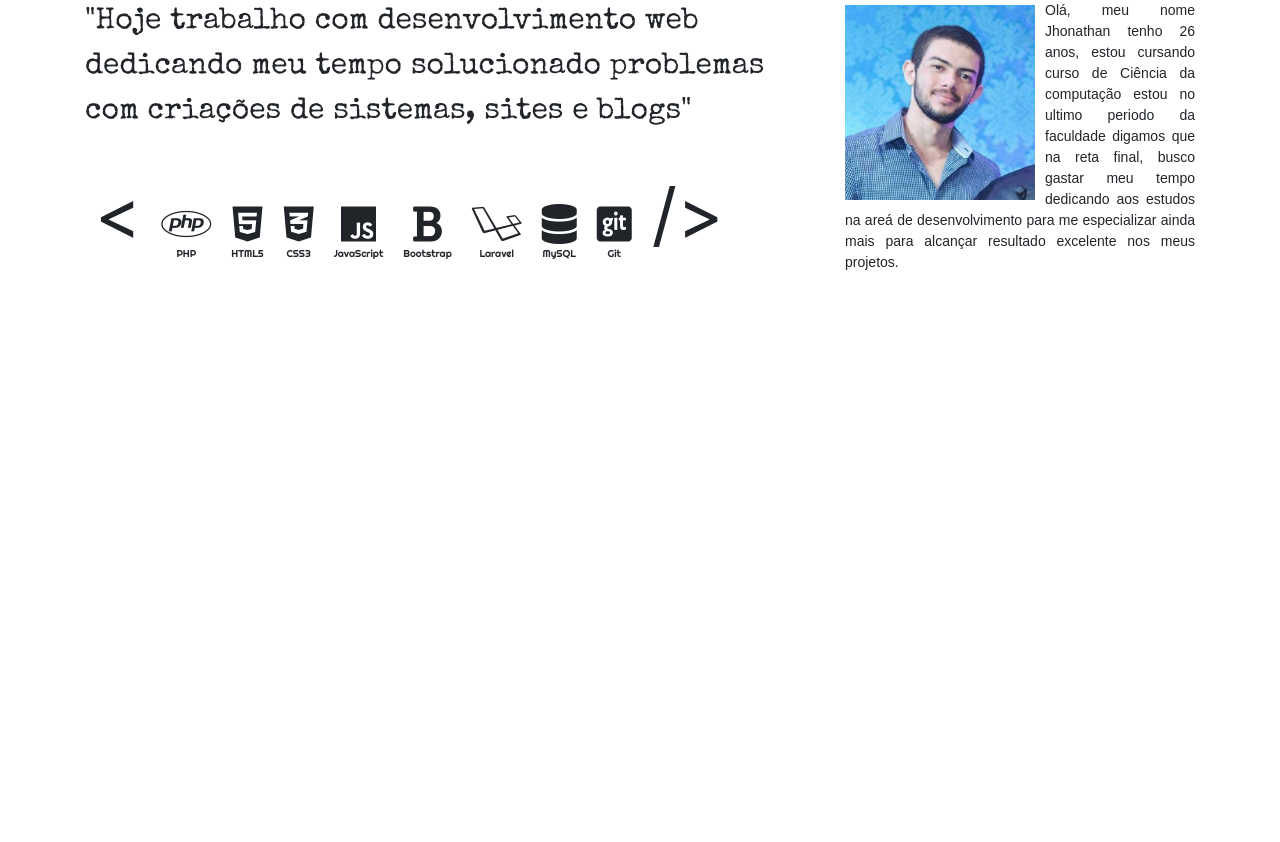
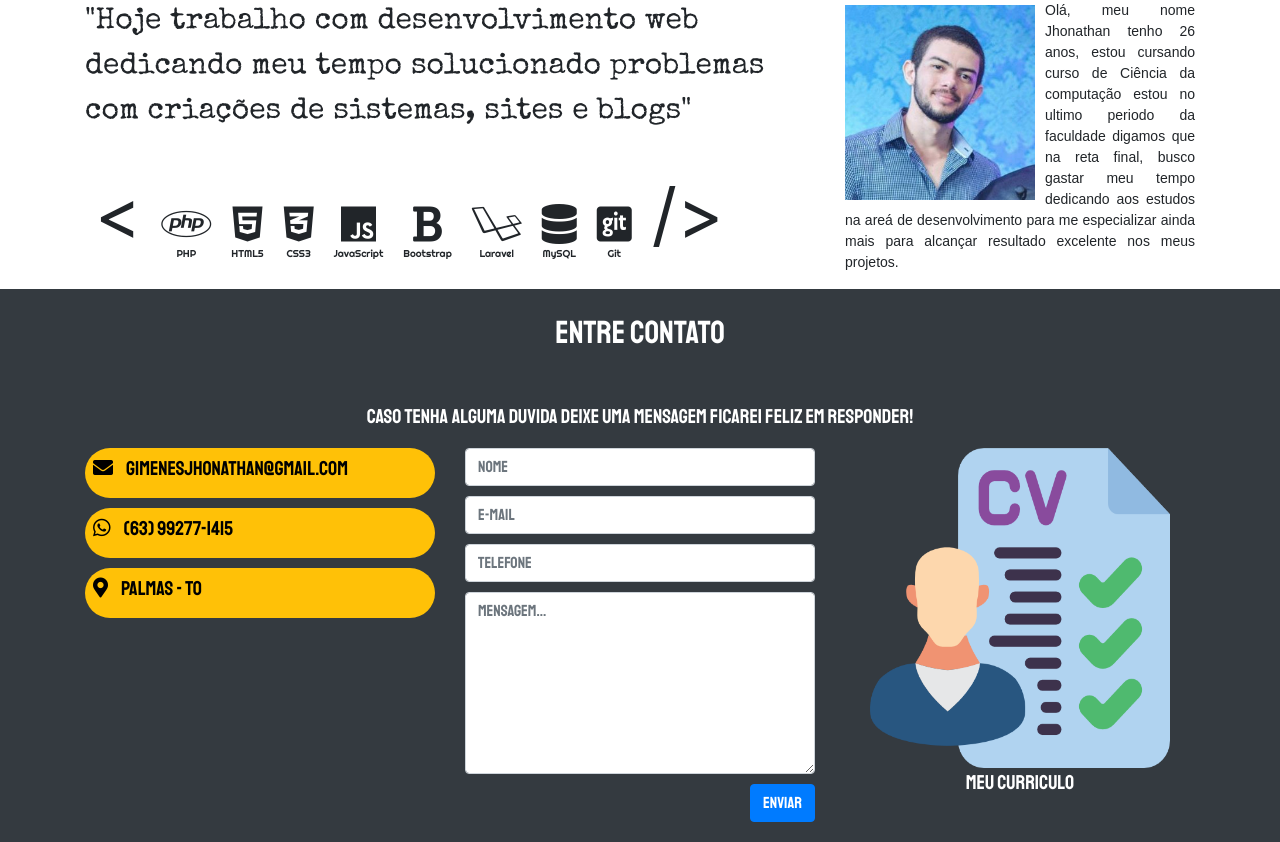
Before and after one commit to jhonathangimenes/portfolio, a PHP site: page / in a window 1280 px wide. Shown: the part 750-1592 px from the top of the page. Before the commit the page ends 1020 px from the top, so only its background shows below. Run offline with PHP 8.4, Linux system fonts and the light colour scheme; some libraries are stand-ins or nearby versions; some web fonts are replaced.

Commit message:
Inclusão dos contatos

```diff
--- a/css/style1.css
+++ b/css/style1.css
@@ -108,10 +108,10 @@ ion-icon:hover {
     background-image: url('../img/roxo1.jpeg');
     background-repeat: no-repeat;
     background-size: cover;
+    height: 45rem;
 }
 
 section {
-    height: 45rem;
     width: 100%;
 }
 
@@ -184,6 +184,55 @@ section {
     text-align: justify;
 }
 
+.nv-3 {
+    padding-bottom: 20px;
+    font-family: 'Staatliches', cursive;
+    font-size: 20px;
+    color: #ffffff;
+}
+
+.nv-3 h2 {
+    padding-top: 25px;
+    margin-bottom: 50px;
+}
+
+.nv-3 ul {
+    list-style-type: none;
+    padding-left: 0;
+}
+
+.nv-3 li {
+    background-color: #ffc107;
+    margin-bottom: 10px;
+    border-radius: 50px;
+    height: 50px;
+}
+
+.nv-3 ul li i {
+    margin-left: 8px;
+    margin-top: 10px;
+    color: black;
+}
+
+.nv-3 ul li p{
+    display: inline-block;
+    margin-left: 10px;
+    color: black;
+}
+
+.nv-3 input{
+    margin-bottom: 10px;
+}
+
+.nv-3 textarea{
+    margin-bottom: 10px;
+}
+
+.nv-3 .col-md-4 img {
+    width: 300px;
+    height: 320px;
+}
+
 .font-staatleches {
     font-family: 'Staatliches', cursive;
 }
--- a/index.html
+++ b/index.html
@@ -10,7 +10,8 @@
         crossorigin="anonymous">
     <link rel="stylesheet" href="https://use.fontawesome.com/releases/v5.6.3/css/all.css" integrity="sha384-UHRtZLI+pbxtHCWp1t77Bi1L4ZtiqrqD80Kn4Z8NTSRyMA2Fd33n5dQ8lWUE00s/"
         crossorigin="anonymous">
-    <link href="https://fonts.googleapis.com/css?family=Coiny|Lobster|Righteous|Spicy+Rice|Staatliches|KoHo|Prosto+One|Special+Elite|Staatliches" rel="stylesheet">
+    <link href="https://fonts.googleapis.com/css?family=Coiny|Lobster|Righteous|Spicy+Rice|Staatliches|KoHo|Prosto+One|Special+Elite|Staatliches"
+        rel="stylesheet">
     <title>Jhonathan Gimenes | Desenvolvedor Web</title>
     <script src="https://unpkg.com/ionicons@4.5.0/dist/ionicons.js"></script>
 </head>
@@ -18,17 +19,25 @@
 <body>
     <nav class="navbar navbar-light fixed-top">
         <a class="navbar-brand font-coiny" href="#">
-            <img src="img/logos/logo.png" width="40" height="40" class="d-inline-block align-top" alt="">
-            Jhonathan Gimenes
+            <img src="img/logos/logo.png" width="40" height="40" class="d-inline-block align-top" alt=""> Jhonathan Gimenes
             <p class="font-righteous">Desenvolvedor Web</p>
         </a>
         <ion-icon name="more" id="menu"></ion-icon>
     </nav>
     <div class="right" data-anime="top">
         <ul>
-            <li data-option="right"><i class="fas fa-home"></i> <p data-name="right">Home</p></li>
-            <li data-option="right"><i class="fas fa-user-tie correction"></i> <p data-name="right">Sobre</p></li>
-            <li data-option="right"><i class="fas fa-phone"></i> <p data-name="right">Contato</p></li>
+            <li data-option="right">
+                <i class="fas fa-home"></i>
+                <p data-name="right">Home</p>
+            </li>
+            <li data-option="right">
+                <i class="fas fa-user-tie correction"></i>
+                <p data-name="right">Sobre</p>
+            </li>
+            <li data-option="right">
+                <i class="fas fa-phone"></i>
+                <p data-name="right">Contato</p>
+            </li>
         </ul>
     </div>
     <section class="nv-1">
@@ -46,8 +55,7 @@
                     </p>
                     <ul>
                         <li>
-                            <
-                        </li>
+                            < </li>
                                 <li>
                                     <i class="fab fa-php"></i>
                                     <p>PHP</p>
@@ -95,6 +103,38 @@
             </div>
         </div>
     </section>
+    <section class="nv-3 bg-dark">
+        <div class="container">
+            <h2 class="text-center">Entre Contato</h2>
+            <p class="text-center">Caso tenha alguma duvida deixe uma mensagem ficarei feliz em responder!</p>
+            <div class="row">
+                <div class="col-md-4">
+                    <ul>
+                        <li><i class="fas fa-envelope"></i> <p>gimenesjhonathan@gmail.com</p></li>
+                        <li><i class="fab fa-whatsapp"></i> <p>(63) 99277-1415</p></li>
+                        <li><i class="fas fa-map-marker-alt"></i> <p>Palmas - TO</p></li>
+                    </ul>
+                </div>
+                <div class="col-md-4">
+                    <form action="">
+                        <input type="text" id="name" name="name" class="form-control" placeholder="Nome">
+                        <input type="email" id="email" name="email" class="form-control" placeholder="E-mail">
+                        <input type="text" id="telefone" name="email" class="form-control" placeholder="Telefone">
+                        <textarea class="form-control" name="" id="" cols="30" rows="7" placeholder="Mensagem..."></textarea>
+                        <div class="text-right">
+                            <button type="submit" class="btn btn-primary">Enviar</button>
+                        </div>
+                    </form>
+                </div>
+                <div class="col-md-4">
+                    <a href="cv.html"><img class="mx-auto d-block" src="img/cv.png" alt=""></a>
+                    <div class="text-center">
+                        <p>Meu Curriculo</p>
+                    </div>
+                </div>
+            </div>
+        </div>
+    </section>
     <script src="js/Controller/PortfolioController.js"></script>
     <script src="js/portfolio.js"></script>
 </body>
```
Lines whose indentation alone changed are shown as unchanged.
